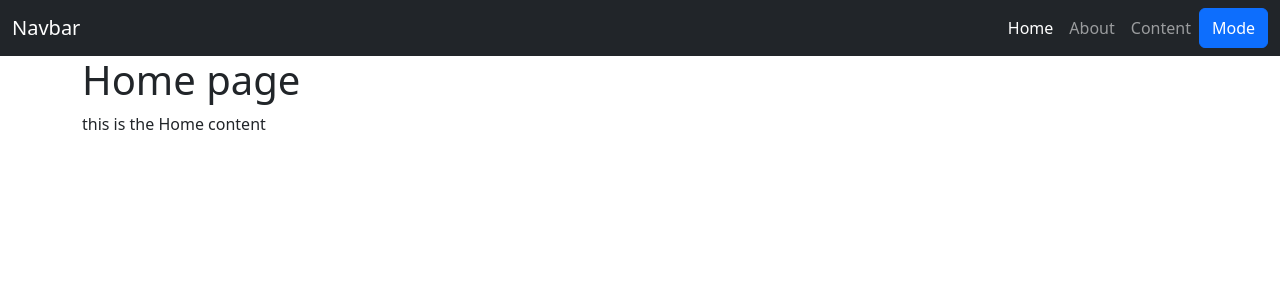
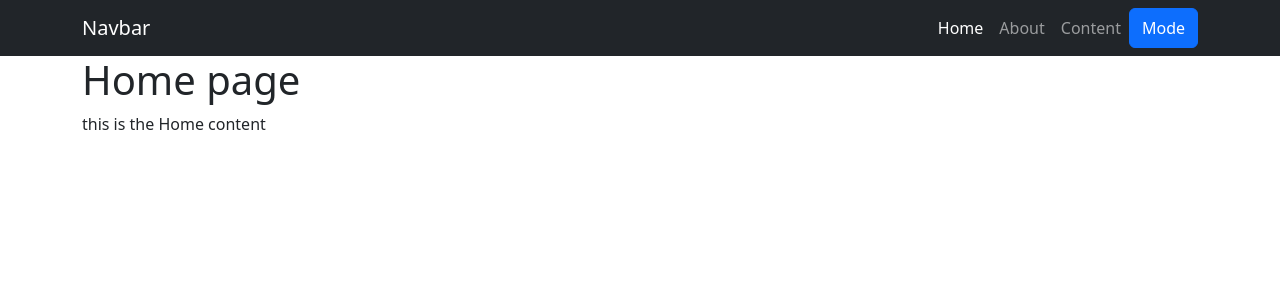
Before and after one commit to TAYBI/vuew-start-single-page-app, a Vue app: page / in a window 1280 px wide. Shown: the top 300 px of the page. Built offline with nearby package versions, Linux system fonts and the light colour scheme.

Commit message:
i bootstrap

```diff
--- a/package.json
+++ b/package.json
@@ -7,6 +7,7 @@
     "build": "vue-cli-service build"
   },
   "dependencies": {
+    "bootstrap": "^5.3.0",
     "core-js": "^3.8.3",
     "vue": "^3.2.13"
   },
--- a/public/index.html
+++ b/public/index.html
@@ -9,8 +9,6 @@
   <title>
     <%= htmlWebpackPlugin.options.title %>
   </title>
-  <link href="https://cdn.jsdelivr.net/npm/bootstrap@5.3.0/dist/css/bootstrap.min.css" rel="stylesheet"
-    integrity="sha384-9ndCyUaIbzAi2FUVXJi0CjmCapSmO7SnpJef0486qhLnuZ2cdeRhO02iuK6FUUVM" crossorigin="anonymous">
 </head>
 
 <body>
--- a/src/components/NavBar.vue
+++ b/src/components/NavBar.vue
@@ -1,13 +1,13 @@
 <template>
     <nav class="navbar d-flex flex-row" :class="navBarClasses">
-        <div class="container-fluid">
+        <div class="container container-fluid">
             <span class="navbar-brand mb-0 h1">Navbar</span>
             <div class="navbar-nav d-flex flex-row justify-content-sm-between">
                 <a v-for="(page, index) in pages" class="p-2 nav-link" :class="{ active: activePage == index }"
                     :href="page.link.url" :key="index" @click.prevent="navLinkClick(index)">
                     {{ page.link.text }}
                 </a>
-                <button class="btn btn-primary" type="submit" @click="useDarkMode = !useDarkMode">
+                <button class="btn btn-primary ml-2" type="submit" @click="useDarkMode = !useDarkMode">
                     Mode</button>
             </div>
         </div>
--- a/src/main.js
+++ b/src/main.js
@@ -1,4 +1,6 @@
 import { createApp } from 'vue'
 import App from './App.vue'
+import 'bootstrap/dist/css/bootstrap.min.css'
+import 'bootstrap/dist/js/bootstrap.min.js'
 
 createApp(App).mount(`#app`)
```
Also changed, not shown: 1 other file (tests, documents, lock files or other folders).
